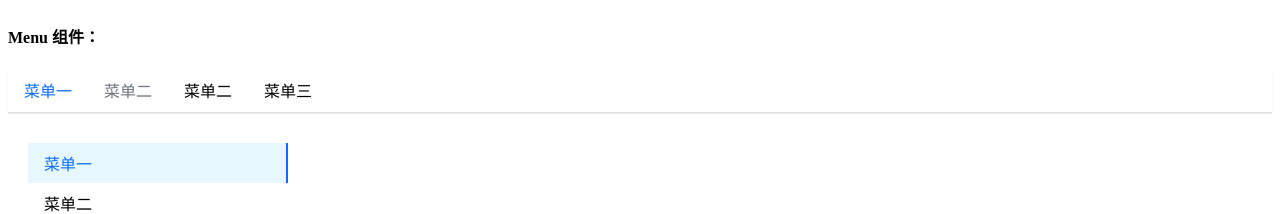
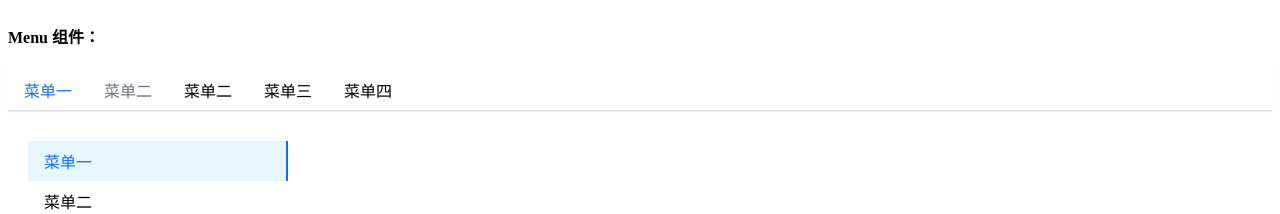
Before and after one commit to pengyuman/grain-full, a React (Create React App) app: page / in a window 1280 px wide. Shown: the part 588-802 px from the top of the page. Built offline with nearby package versions, Linux system fonts and the light colour scheme.

Commit message:
fix:Menu组件的修复

```diff
--- a/src/App.tsx
+++ b/src/App.tsx
@@ -36,6 +36,10 @@ function App() {
                         <MenuItem > 菜单2.2</MenuItem>
                     </SubMenu>
                     <MenuItem > 菜单三</MenuItem>
+                    <SubMenu title="菜单四">
+                        <MenuItem > 菜单4.1</MenuItem>
+                        <MenuItem > 菜单4.2</MenuItem>
+                    </SubMenu>
                 </Menu>
                 <div className="margin-top"></div>
                 <Menu mode="vertical" defaultOpenSubMenus={['1']} className="menu-width">
--- a/src/components/Menu/_style.scss
+++ b/src/components/Menu/_style.scss
@@ -7,7 +7,7 @@
     border-bottom: $menu-border-width solid $menu-border-color;
     box-shadow: $menu-box-shadow;
 
-    >.menu-item {
+    .menu-item {
         padding: $menu-item-padding-y $menu-item-padding-x;
         cursor: pointer;
         transition: $menu-transition;
@@ -26,18 +26,17 @@
         &.is-active,
         &:hover {
             color: $menu-item-active-color;
-            // border-bottom: $menu-item-active-border-width solid $menu-item-active-color;
         }
+        &.is-active {
+          border-bottom: $menu-item-active-border-width solid $menu-item-active-color;
+      }
     }
-
     .submenu-item {
-        position: relative;
-
+      position: relative;
         .submenu-title {
             display: flex;
             align-items: center;
         }
-
         .arrow-icon {
             transition: transform .25s ease-in-out;
             margin-left: 3px;
@@ -49,7 +48,14 @@
             }
         }
     }
-
+    .sub-selected {
+      .submenu-title{
+        color:$menu-item-active-color;
+      }
+    }
+    .sub-menu{
+      position: relative;
+    }
     .is-vertical {
         .arrow-icon {
             transform: rotate(0deg) !important;
@@ -88,10 +94,15 @@
 }
 
 .menu-horizontal {
-    >.menu-item {
-        border-bottom: $menu-item-active-border-width solid transparent;
+    li >.menu-item {
+        border-bottom: 0 !important;
+        &:hover {
+          border-bottom: $menu-item-active-border-width solid $menu-item-active-color;
+        }
     }
-
+    .sub-selected {
+      border-bottom: $menu-item-active-border-width solid $menu-item-active-color;
+    }
     .full-submenu {
         position: absolute;
         background: $white;
@@ -100,7 +111,9 @@
         left: 0;
         border: $menu-border-width solid $menu-border-color;
         box-shadow: $submenu-box-shadow;
+
     }
+
 }
 
 .menu-vertical {
@@ -109,23 +122,30 @@
     margin: 10px 20px;
     border-right: $menu-border-width solid transparent;
     box-shadow: none;
+    .sub-selected {
+      border-bottom: 0;
 
-    >.menu-item {
+    }
+    .menu-item {
         border-right: $menu-item-active-border-width solid transparent;
-
         &.is-active {
             border-bottom: 0px;
             border-right: $menu-item-active-border-width solid $menu-item-active-color;
             background: $menu-active-backgruond-color;
         }
+        &:hover {
+          border-bottom: 0px;
+        }
     }
 
     .full-submenu.menu-opened {
         display: block;
-
         .is-active {
             border-right: $menu-item-active-border-width solid $menu-item-active-color;
             background: $menu-active-backgruond-color;
+        }
+        .menu-item {
+          padding-left: 28px;
         }
     }
 }
--- a/src/components/Menu/menuItem.tsx
+++ b/src/components/Menu/menuItem.tsx
@@ -20,8 +20,8 @@ const MenuItem: React.FC<MenuItemProps> = (props) => {
         }
     }
     return (
-        <li className={classes} style={style} onClick={handelClick}>
-            {children}
+        <li style={style} onClick={handelClick}>
+            <div className={classes}>{children}</div>
         </li>
     )
 }
--- a/src/components/Menu/subMenu.tsx
+++ b/src/components/Menu/subMenu.tsx
@@ -17,27 +17,21 @@ const SubMenu: React.FC<SubMenuProps> = (props) => {
     const isOpend = (index && context.mode === 'vertical') ? openedSubMenus.includes(index) : false
     const [menuOpen, setOpen] = useState(isOpend)
     const [mouseEnter, setMouseEnter] = useState<string>('')
-    // 鼠标划入的时候的类名
-
-    // 鼠标划出删除类名
-    // 鼠标选中的类名 is-active
-    console.log('index', context.index, index)
-    const classes = classNames('menu-item submenu-item ', className, {
-        'is-active': context.index === index
-    })
+    // 选中之后的title的class类名
+    const [selected,setSelected] = useState<string>('')
+    const classes = classNames('menu-item submenu-item ', className)
     const handelClick = (e: React.MouseEvent) => {
         e.preventDefault()
         setOpen(!menuOpen)
     }
     useEffect(() => {
-        console.log('数据发生改变', context, index, context.index.substring(1, context.index.length))
-        // if (context.index.substring(1, context.index.length)){
-        //     console.log('')
-        // }
+      // 被选中之后的class类名
+      let i= context.index
+      let subIndex=i.substring(0,1)
+      subIndex===index?setSelected('sub-selected') : setSelected('')
     }, [context.index])
     let timer: any
     const handelMouseEnter = (e: React.MouseEvent, toggle: boolean) => {
-        console.log('鼠标划入')
         clearTimeout(timer)
         e.preventDefault()
         setMouseEnter('menu-hover')
@@ -46,7 +40,6 @@ const SubMenu: React.FC<SubMenuProps> = (props) => {
         }, 300)
     }
     const handelMouseLeave = (e: React.MouseEvent, toggle: boolean) => {
-        console.log('鼠标划出')
         clearTimeout(timer)
         e.preventDefault()
         setMouseEnter('')
@@ -75,17 +68,19 @@ const SubMenu: React.FC<SubMenuProps> = (props) => {
             }
         })
         return (
-            <ul className={`${subMenuClasses}`} onMouseLeave={hoverEvents.onMouseLeave}>
+            <ul className={`${subMenuClasses} ${mouseEnter}`} onMouseLeave={hoverEvents.onMouseLeave}>
                 {childrenComponent}
             </ul>
         )
     }
     return (
-        <li key={index} className={`${classes}`} onMouseEnter={hoverEvents.onMouseEnter}>
-            <div className={`submenu-title`} {...clickEvents}>
+        <li key={index} onMouseEnter={hoverEvents.onMouseEnter} >
+          <div className={`sub-menu ${selected}`}>
+            <div className={`submenu-title ${classes} `} {...clickEvents}>
                 {title}
             </div>
             {renderChildren()}
+          </div>
         </li>
     )
 }
```
